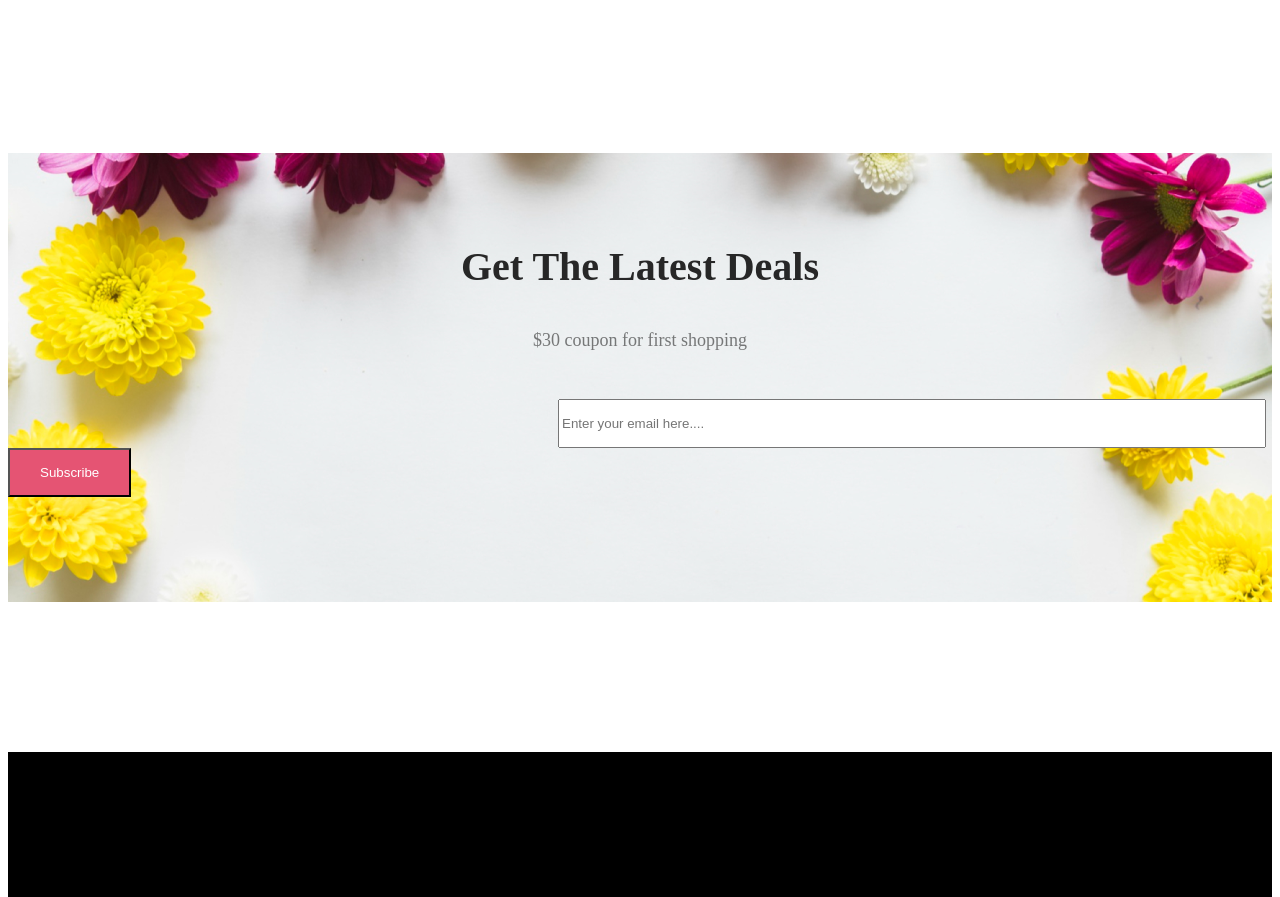
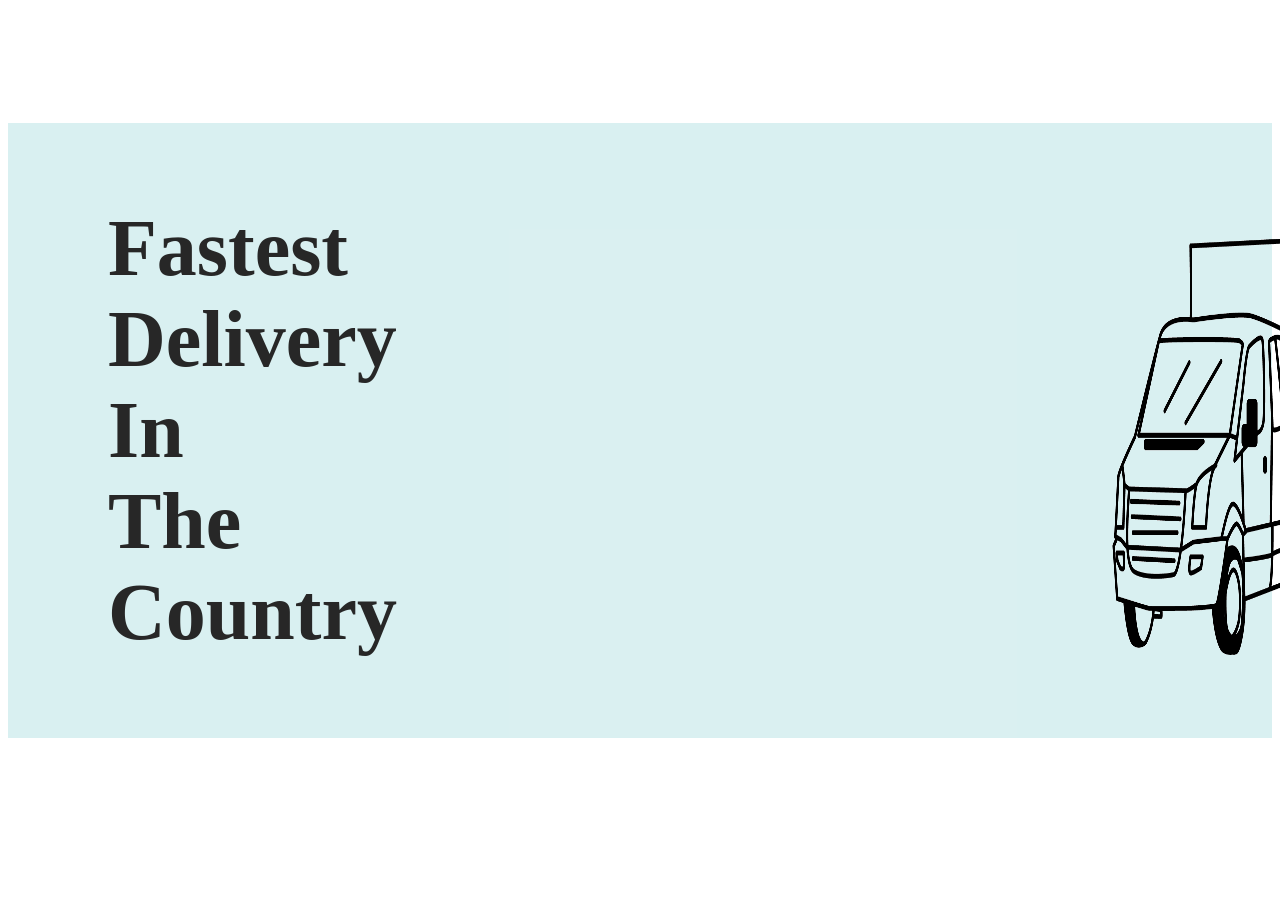
Before and after one commit to Safi022/flower-shop-assignment, a plain HTML site: page index.html in a window 1280 px wide. Shown: the part 2820-3717 px from the top of the page. Drawn offline with Linux system fonts and the light colour scheme.

Commit message:
added delivery van pic

```diff
--- a/index.html
+++ b/index.html
@@ -55,6 +55,11 @@
                 <div><img src="Flower Asset/Rectangle 5.png" alt=""></div>
                 <div><img src="Flower Asset/Rectangle 6.png" alt=""></div>
             </div>
+            <div class="del">
+                <div>  <h3 class="del-title">Fastest Delivery In <br> The Country</h3></div>
+                <img class="del-imag" src="style/—Pngtree—wheel driving delivery van truck_5964583.png" alt="">
+
+            </div>
             <div class="ff">
                 <h3 class="body-titles">Get The Latest Deals</h3>
                 <p class="body-des">$30 coupon for first shopping</p>
--- a/style/nav.css
+++ b/style/nav.css
@@ -182,3 +182,21 @@ font-size: 24px;
 font-weight: 700;
 text-decoration-line: underline;
 }
+.del-title{
+    color: #272727;
+    font-size: 80px;
+    font-weight: 800;
+    text-align: left;
+    padding-left: 100px;
+
+}
+.del{
+    background-color: rgba(5, 151, 160, 0.15);
+    display: flex;
+    gap: 700px;
+    margin-top: 150px;
+}
+.del-imag{
+    width: 300px;
+    padding-right: 100px;
+}
```
Also changed, not shown: style/—Pngtree—wheel driving delivery van truck_5964583.png (added).
